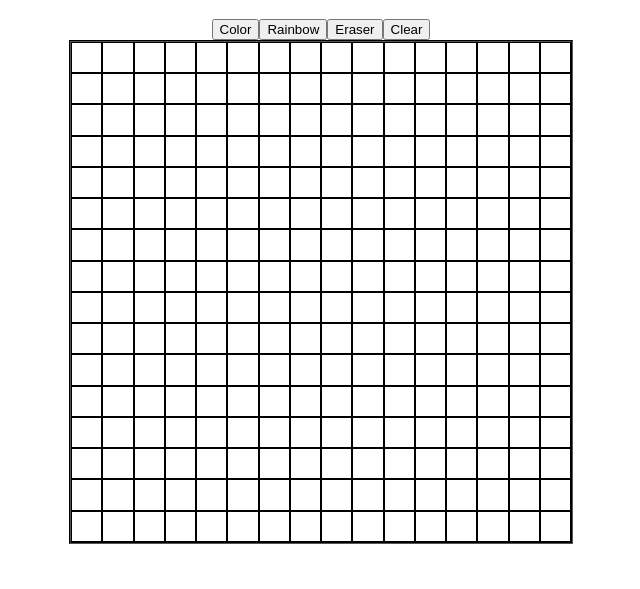
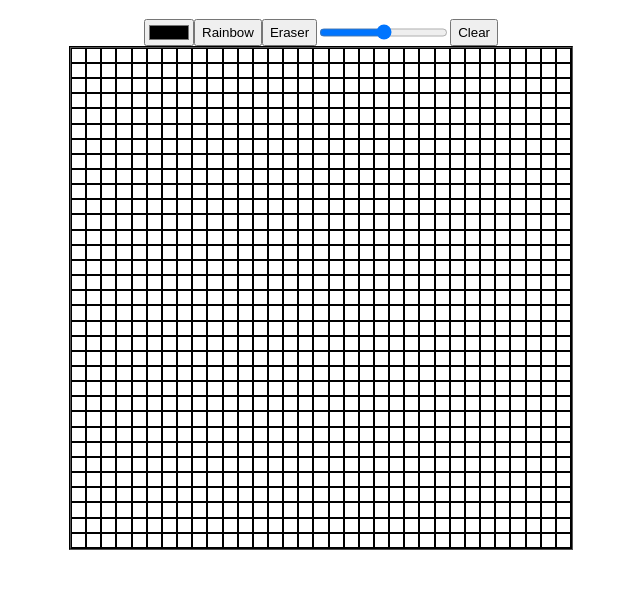
Before and after one commit to JH9001/etch-a-sketch, a plain HTML site: page index.html in a window 1280 px wide. Shown: the part 61-650 px from the top of the page, without its empty margins (319-959 px from the left). Drawn offline with Linux system fonts and the light colour scheme.

Commit message:
Create slider for user input that dynamically resizes grid

```diff
--- a/index.html
+++ b/index.html
@@ -10,10 +10,11 @@
 <body>
   <h1> etch-a-sketch</h1>
   <div class="buttons">
-  <button>Color</button>
-  <button>Rainbow</button>
-  <button>Eraser</button>
-  <button>Clear</button>
+  <input class="colorSelect" type="color" name="colorSelect" value="#000000">
+  <button class="rainbowButton">Rainbow</button>
+  <button class="eraserButton">Eraser</button>
+  <input class="slider" type="range" min="2" max="64" value="">
+  <button class="clearButton">Clear</button>
   </div>
   <div class="flexContainer">
   <div class="gridContainer"></div>
--- a/script.js
+++ b/script.js
@@ -1,17 +1,36 @@
-let gridContainer = document.querySelector('.gridContainer');
+//grid container
+const gridContainer = document.querySelector('.gridContainer');
 
-//could do input
-let userInput = 16;
+//buttons
+const colorSelect = document.querySelector('.colorSelect')
+const rainbowButton = document.querySelector('.rainbowButton');
+const eraserButton = document.querySelector('.eraserButton');
+const slider = document.querySelector('.slider');
+const clearButton = document.querySelector('.clearButton');
 
-const createGrid = function () {
-  for (let i = 0; i < userInput * userInput; i++) {
-    let gridDivs = document.createElement('div');
+//user select slider value which creates grid size
+slider.addEventListener('change', function() {
+  gridContainer.innerHTML = '';
+  createGrid();
+});
+
+//create grid from slider value
+const createGrid = () => {
+  for (let i = 0; i < slider.value * slider.value; i++) {
+    const gridDivs = document.createElement('div');
     gridDivs.className = 'blocks';
     gridDivs.textContent = '';
     gridContainer.appendChild(gridDivs);
-    gridContainer.style = `grid-template-rows: repeat(${userInput}, 1fr)`;
-    gridContainer.style = `grid-template-columns: repeat(${userInput}, 1fr)`;
+    gridContainer.style = `grid-template-rows: repeat(${slider.value}, 1fr)`;
+    gridContainer.style = `grid-template-columns: repeat(${slider.value}, 1fr)`;
   }
 };
 
 createGrid();
+
+//change block color on hover
+gridContainer.addEventListener('mouseover', function (e) {
+  if (e.target.className == 'blocks') {
+    e.target.style.backgroundColor = colorSelect.value;
+  }
+});
```
